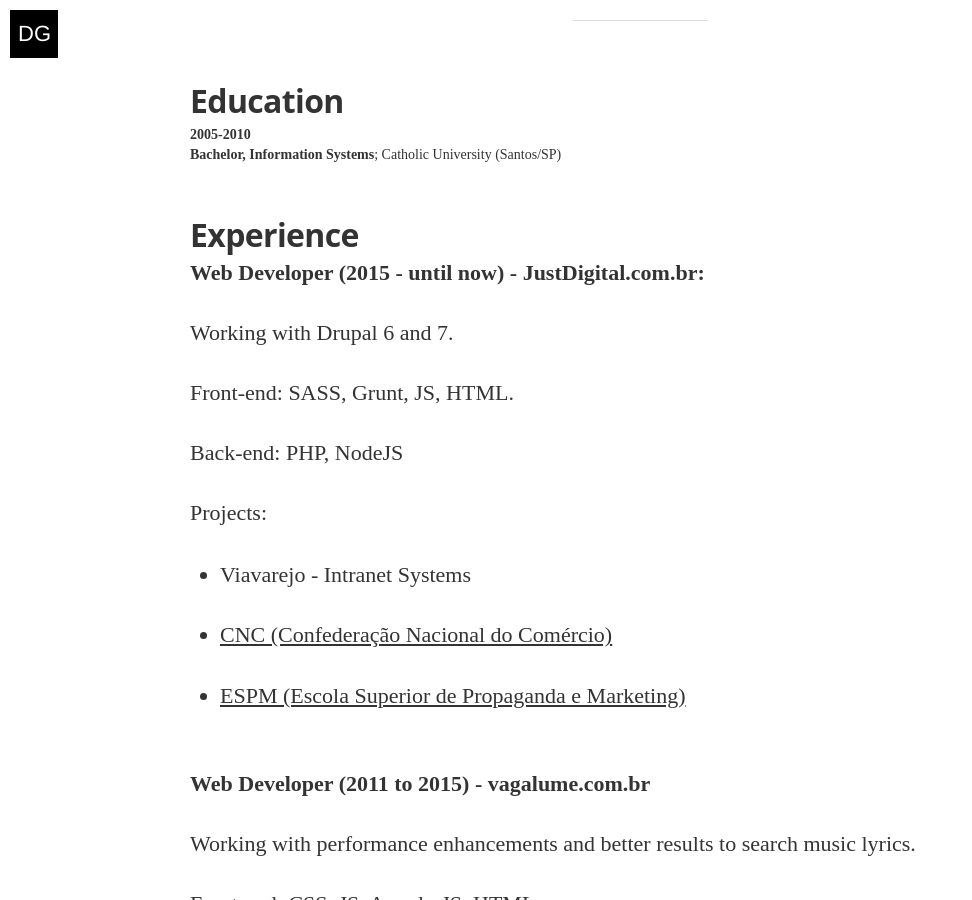
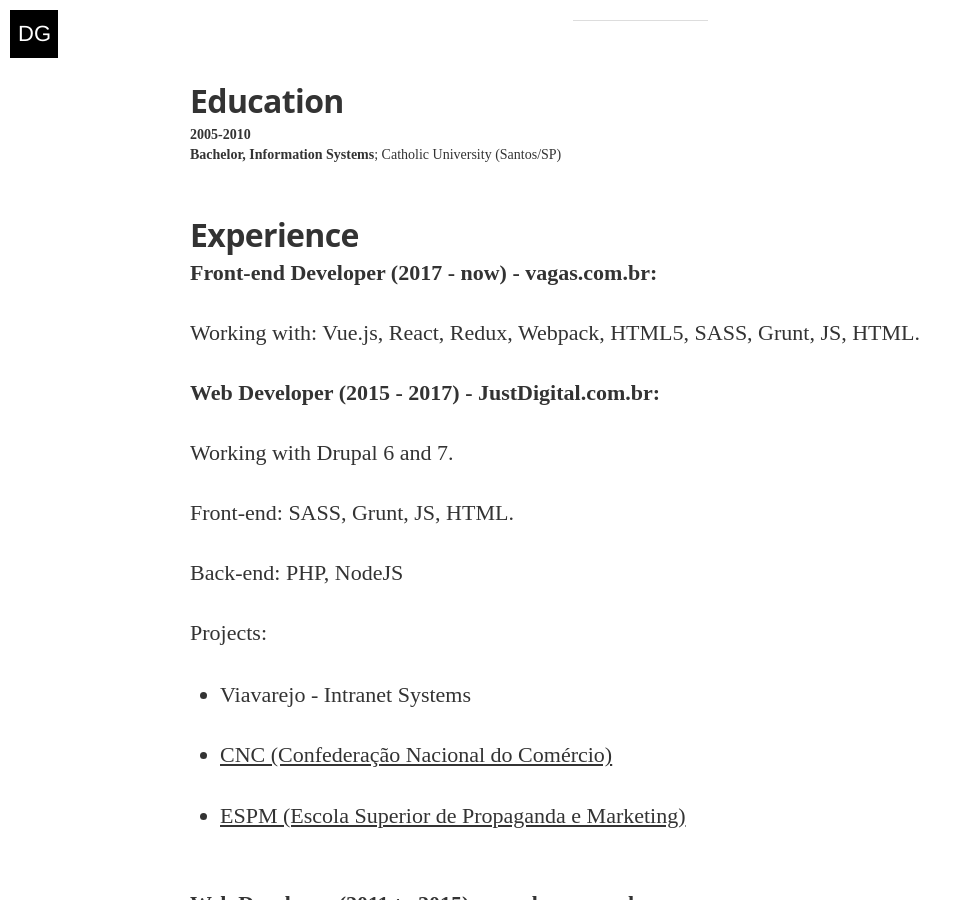
Before and after one commit to danielGalvao/danielGalvao.github.io, a Jekyll site: the page built from resume.md, in a window 1280 px wide and 900 px high, scrolled down 1177 px. Shown: the whole window, without its empty margins (0-972 px from the left). Built offline with Jekyll 4.4.1, drawn with Linux system fonts in a browser that asks for light colours; nearby versions of some CDN libraries; some web fonts are replaced; a style sheet for code colours, icons or effects is not loaded.

Commit message:
Change resume

```diff
--- a/resume.md
+++ b/resume.md
@@ -3,7 +3,6 @@
 title: Resume
 permalink: /resume/
 ---
-
 Daniel Galvão
 ============
 
@@ -26,7 +25,12 @@
 Experience
 ----------
 
-**Web Developer (2015 - until now) - JustDigital.com.br:**
+**Front-end Developer (2017 - now) - vagas.com.br:**
+
+Working with: Vue.js, React, Redux, Webpack, HTML5, SASS, Grunt, JS, HTML.
+
+
+**Web Developer (2015 - 2017) - JustDigital.com.br:**
 
 Working with Drupal 6 and 7.
 
```
